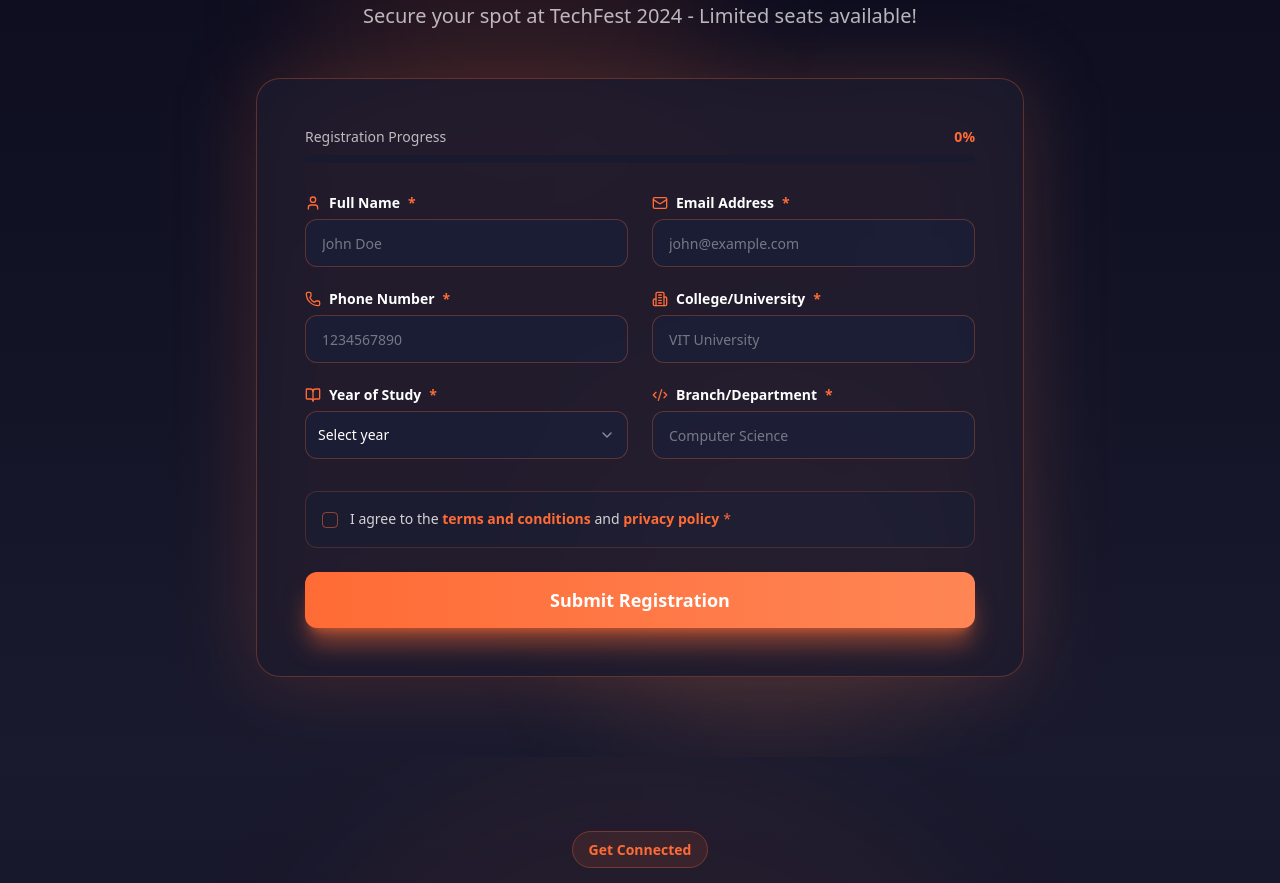
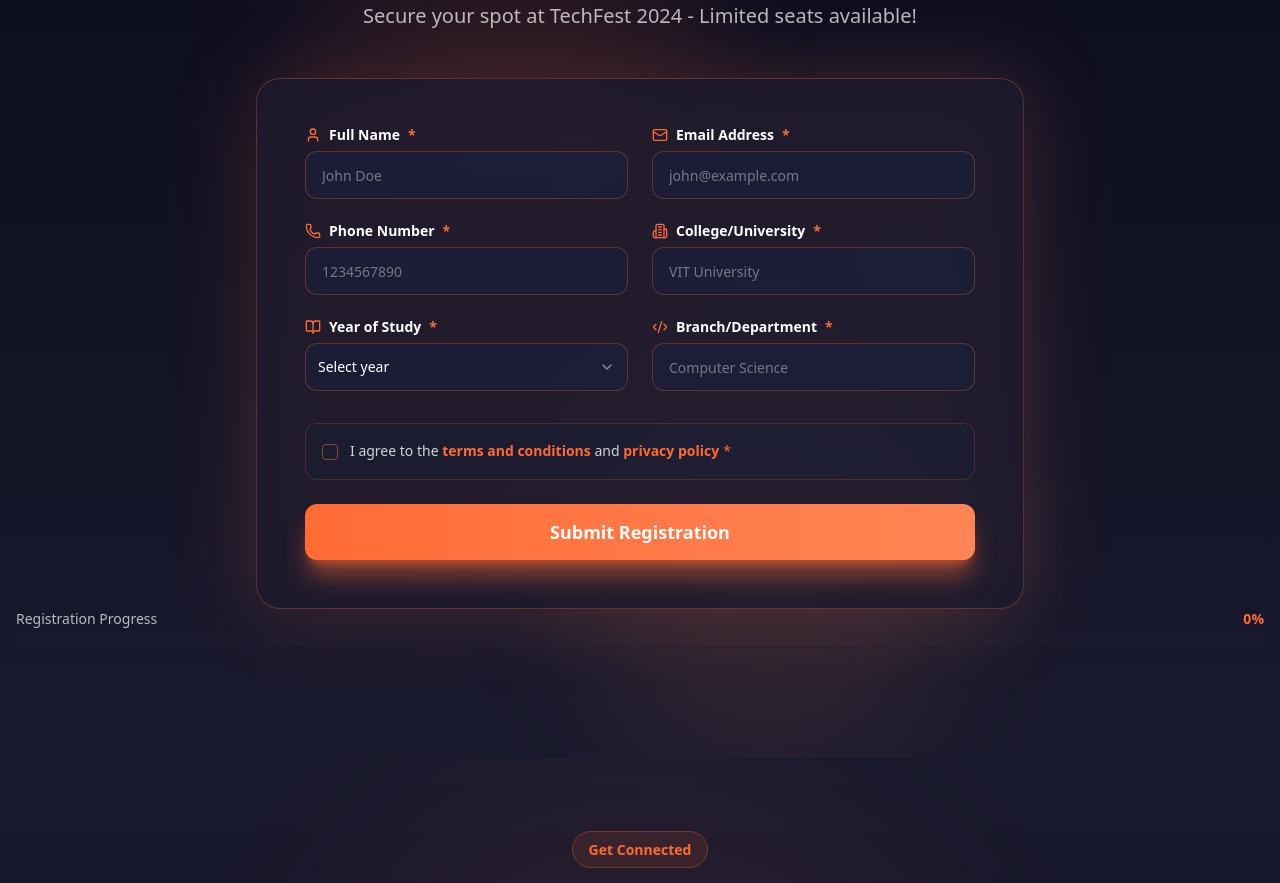
Before and after one commit to TacticGuy/Event-Registration-Portal, a React (Vite) app: page / in a window 1280 px wide. Shown: the part 2920-3803 px from the top of the page. Built offline with nearby package versions, Linux system fonts and the light colour scheme.

Commit message:
progress-bar fix

```diff
--- a/src/components/RegistrationForm.tsx
+++ b/src/components/RegistrationForm.tsx
@@ -189,7 +189,6 @@ export function RegistrationForm() {
         >
           <div className="absolute inset-0 bg-gradient-to-r from-[#ff6b35]/20 to-[#ff8555]/20 rounded-3xl blur-2xl"></div>
           <div className="relative bg-[#1a1a2e]/80 backdrop-blur-sm border border-[#ff6b35]/30 rounded-3xl p-8 md:p-12">
-            <FormProgress progress={calculateProgress()} />
             <form onSubmit={handleSubmit} className="space-y-6">
               <div className="grid grid-cols-1 md:grid-cols-2 gap-6">
                 <InputWithValidation
@@ -305,6 +304,7 @@ export function RegistrationForm() {
         </motion.div>
       </div>
       <SuccessDialog open={showSuccess} onClose={() => setShowSuccess(false)} />
+      <FormProgress progress={calculateProgress()} />
     </section>
   );
 }
```
